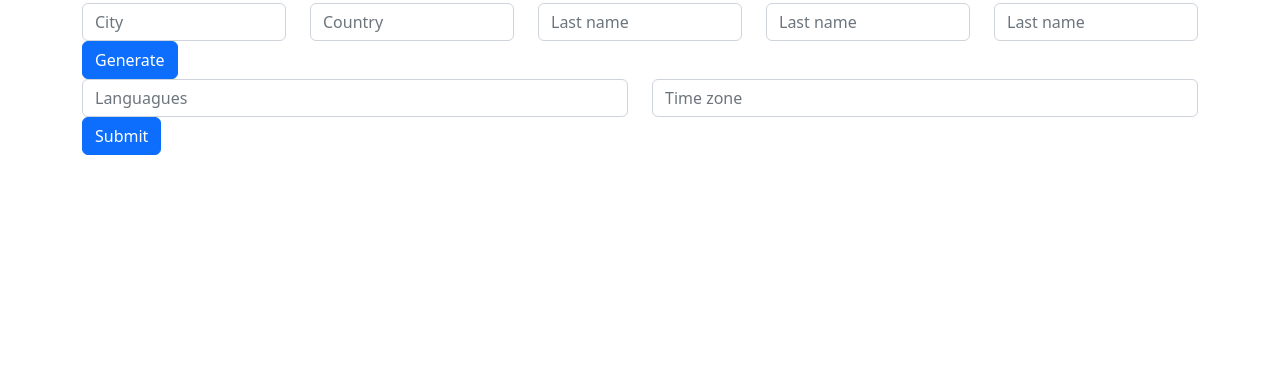
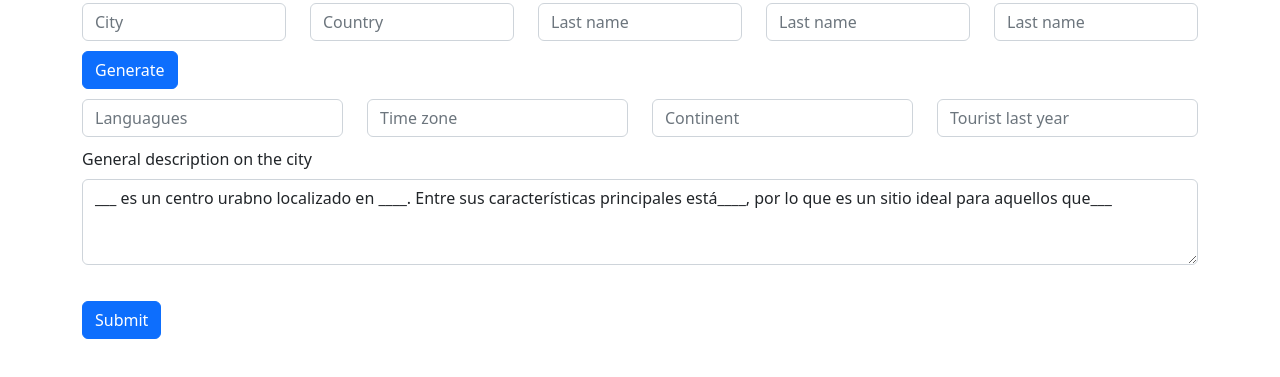
Before and after one commit to iCharlieAraiza/viajetip, a website: page budgetGenerator.html in a window 1280 px wide. Shown: the part 53-430 px from the top of the page. Drawn offline with nearby package versions, Linux system fonts and the light colour scheme.

Commit message:
Add more information input

```diff
--- a/budgetGenerator.html
+++ b/budgetGenerator.html
@@ -7,6 +7,14 @@
     <title>Bootstrap demo</title>
     <link href="https://cdn.jsdelivr.net/npm/bootstrap@5.2.3/dist/css/bootstrap.min.css" rel="stylesheet"
         integrity="sha384-rbsA2VBKQhggwzxH7pPCaAqO46MgnOM80zW1RWuH61DGLwZJEdK2Kadq2F9CUG65" crossorigin="anonymous">
+    <style>
+        .row {
+            margin-bottom: 10px;
+        }
+        .btn {
+            margin-top: 10px;
+        }
+    </style>
 </head>
 
 <body>
@@ -50,6 +58,20 @@
                         <input id="timezone" type="text" class="form-control" placeholder="Time zone"
                         aria-label="Currency Key">
                     </div>
+                    <div class="col">
+                        <input id="continent" type="text" class="form-control" placeholder="Continent"
+                        aria-label="Currency Key">
+                    </div>
+                    <div class="col">
+                        <input id="tourist" type="text" class="form-control" placeholder="Tourist last year"
+                        aria-label="Currency Key">
+                    </div>
+                </div>
+                <div class="row">
+                    <div class="mb-3">
+                        <label for="exampleFormControlTextarea1" class="form-label">General description on the city</label>
+                        <textarea class="form-control" id="exampleFormControlTextarea1" rows="3">___ es un centro urabno localizado en ____. Entre sus características principales está____, por lo que es un sitio ideal para aquellos que___</textarea>
+                      </div>
                 </div>
                 <button id="generate" type="submit" class="btn btn-primary">Submit</button>
             </form>
@@ -79,6 +101,8 @@
         const currenciesSignInput = document.getElementById('currencySign');
         const languagesInput = document.getElementById('languagues')
         const timezoneInput = document.getElementById('timezone')
+        const continentInput = document.getElementById('continent')
+        const touristInput = document.getElementById('tourist')
 
 
         const getAllCities = async () => {
@@ -118,6 +142,7 @@
             currenciesSignInput.value = currentCity.currencies.sign
             languagesInput.value = currentCity.languages
             timezoneInput.value = currentCity.timezones
+            continentInput.value = currentCity.continent
 
             console.log(currentCity)
         }
@@ -135,9 +160,11 @@
                 name: country.currencies[0].name
             }
             currentCity.currencies = currencies;
-            currentCity.languages = country.languages.join(' ');
-            currentCity.timezones = country.timezones.join(' ');
+            currentCity.languages = country.languages.join(' ')
+            currentCity.timezones = country.timezones.join(' ')
+            currentCity.continent = country.continent
         }
+
 
 
         generate.onclick = (e) => {
@@ -150,6 +177,8 @@
             const currencySign = currenciesSignInput.value;
             const languages = languagesInput.value;
             const timezone = timezoneInput.value;
+            const continent = continentInput.value;
+            const tourist = touristInput.value;
             code.innerText = "<h2>Code</h2>"
             const codeContent = `
                 <div class="row">
@@ -164,6 +193,8 @@
                                 <p class="card-text">${currencySign}</p>
                                 <p class="card-text">${languages}</p>
                                 <p class="card-text">${timezone}</p>
+                                <p class="card-text">${continent}</p>
+                                <p class="card-text">${tourist}</p>
                             </div>
                         </div>
                     </div>
```
